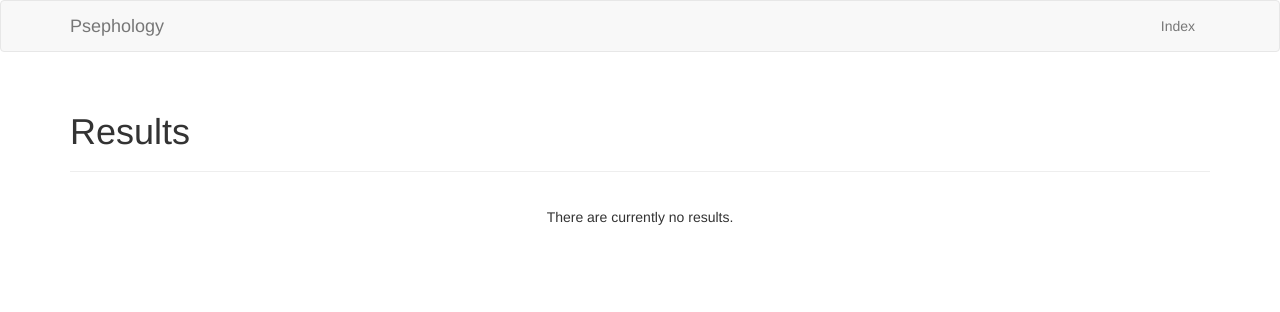
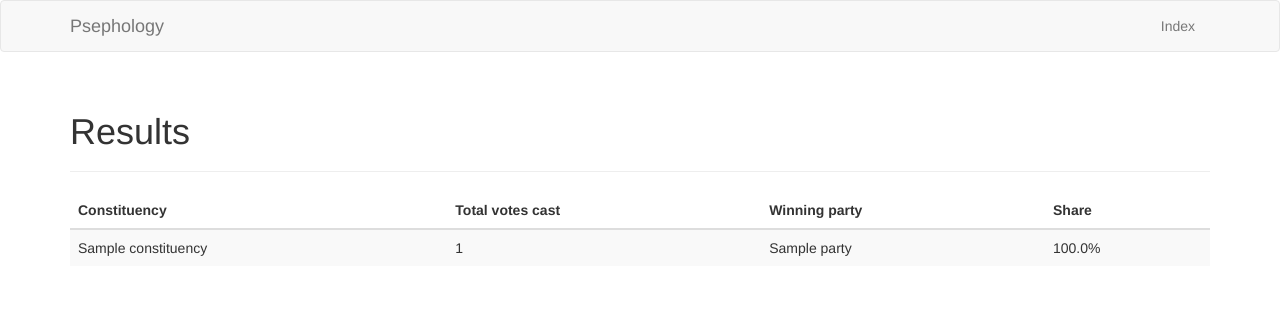
Before and after one commit to rjw57/psephology, a Flask app: page / in a window 1280 px wide. Shown: the top 312 px of the page. Run offline with Flask 2, Linux system fonts and the light colour scheme; tables that the repository leaves empty hold one stand-in row (values such as "Sample post"); some libraries are stand-ins or nearby versions.

Commit message:
show results in UI

```diff
--- a/psephology/templates/ui/index.html
+++ b/psephology/templates/ui/index.html
@@ -11,9 +11,27 @@
 <div class="panel-body">
   <div class="text-center">There are currently no results.</div>
 </div>
+{% else %}
+<table class="table table-striped">
+  <thead>
+    <tr>
+      <th>Constituency</th>
+      <th>Total votes cast</th>
+      <th>Winning party</th>
+      <th>Share</th>
+    </tr>
+  </thead>
+  <tbody>
+    {% for voting, max_votes, total_votes in results %}
+      <tr>
+        <td>{{voting.constituency.name}}</td>
+        <td>{{total_votes}}</td>
+        <td>{{voting.party.name}}</td>
+        <td>{{'%.1f' | format(100 * max_votes / total_votes)}}%</td>
+      </tr>
+    {% endfor %}
+  </tbody>
+</table>
 {% endif %}
 
-<ul class="list-group">
-</ul>
-
 {% endblock %}
--- a/psephology/ui.py
+++ b/psephology/ui.py
@@ -1,11 +1,23 @@
 from flask import (
     Blueprint, current_app, render_template,
 )
+from sqlalchemy import func
+from sqlalchemy.orm import joinedload
 
-from .model import db
+from .model import db, Voting, Constituency
 
 blueprint = Blueprint('ui', __name__, template_folder='templates/ui')
 
 @blueprint.route('/')
 def index():
-    return render_template('index.html')
+    results = (
+        db.session.query(Voting, func.max(Voting.count), func.sum(Voting.count))
+        .select_from(Voting)
+        .join(Constituency)
+        .group_by(Constituency).order_by(Constituency.name)
+        .options(
+            joinedload(Voting.constituency),
+            joinedload(Voting.party)
+        )
+    )
+    return render_template('index.html', results=results)
```
